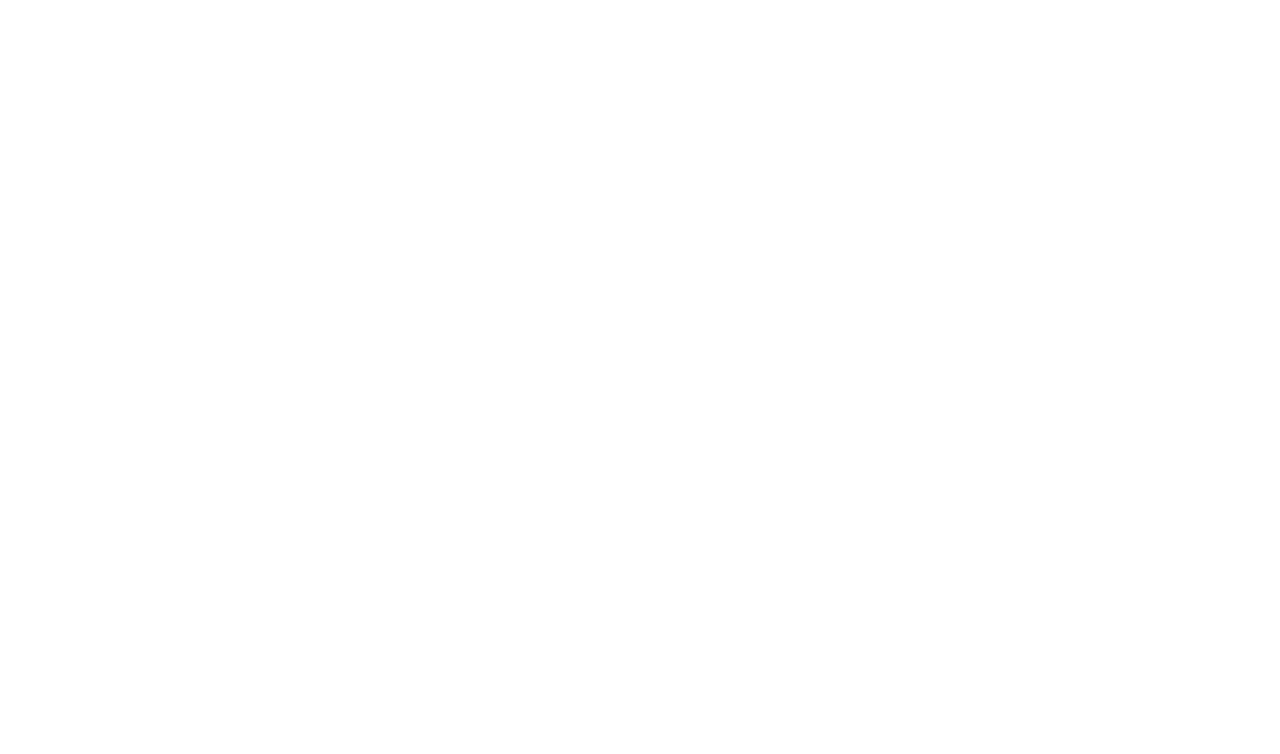
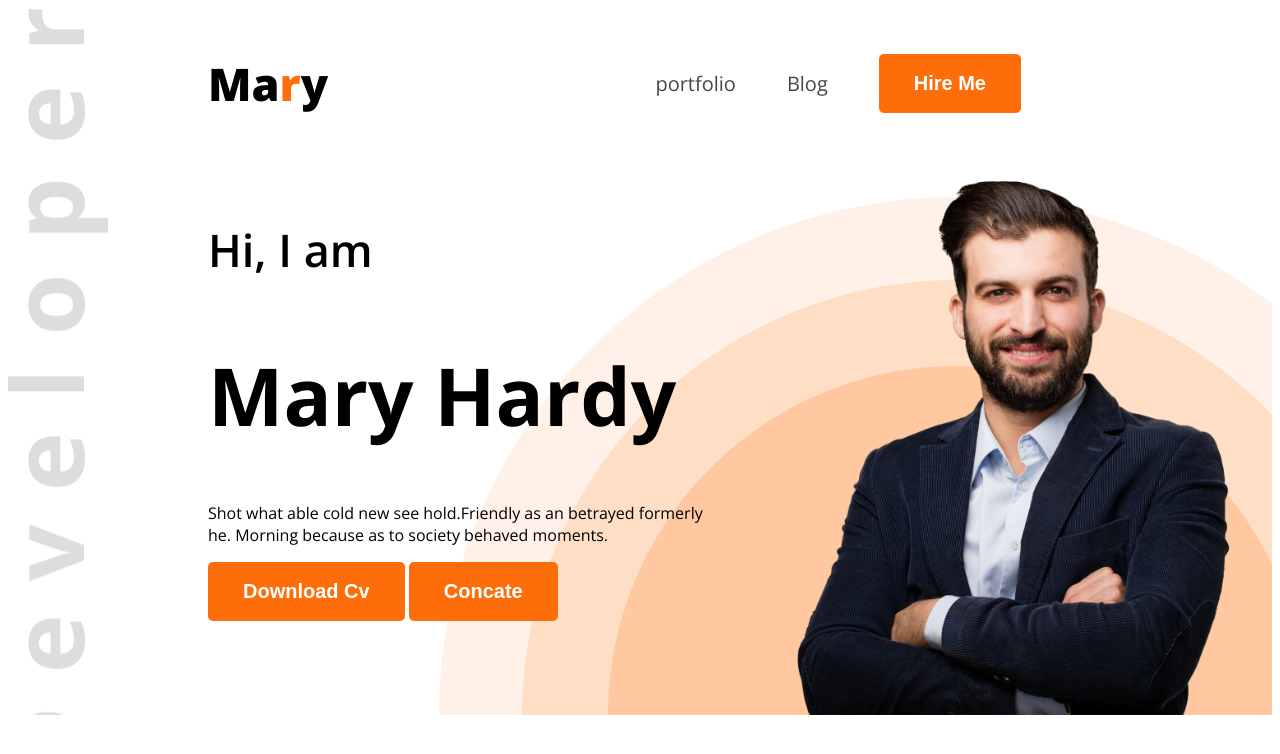
Before and after one commit to rimiruma/portfolio-resourres, a plain HTML site: page index.html in a window 1280 px wide. Drawn offline with nearby package versions, Linux system fonts and the light colour scheme.

Commit message:
added an banner section

```diff
--- a/index.html
+++ b/index.html
@@ -1,13 +1,42 @@
 <!DOCTYPE html>
 <html lang="en">
+
 <head>
     <meta charset="UTF-8">
     <meta name="viewport" content="width=device-width, initial-scale=1.0">
     <title>Web Developer Portfolio</title>
+    <link rel="preconnect" href="https://fonts.googleapis.com">
+    <link rel="preconnect" href="https://fonts.gstatic.com" crossorigin>
+    <link href="https://fonts.googleapis.com/css2?family=Open+Sans:ital,wght@0,300..800;1,300..800&display=swap"
+        rel="stylesheet">
+    <link rel="stylesheet" href="styles/portfolio.css">
 </head>
-<body>
-    <header></header>
+
+<body class="open-sans-normal">
+    <header class="header">
+        <nav>
+            <h3 class="nav-title">Ma<span class="text-primary">r</span>y</h3>
+            <ul>
+                <li><a class="dark-2" href="">portfolio</a></li>
+                <li><a class="dark-2" href="">Blog</a></li>
+                <li><a href=""><button class="btn-primary">Hire Me</button></a></li>
+            </ul>
+        </nav>
+        <div class="banner">
+            <div class="banner-content">
+                <h4 class="banner-greetings">Hi, I am</h4>
+                <h1 class="banner-title">Mary Hardy</h1>
+                <p class="banner-description">Shot what able cold new see hold.Friendly as an betrayed formerly
+                    <br>
+                     he. Morning because as to society behaved moments.</p>
+                    <button class="btn-primary">Download Cv</button>
+                    <button class="btn-primary">Concate</button>
+            </div>
+            <img class="benner-profile-pic" src="images/hardy.png" alt="">
+        </div>
+    </header>
     <main></main>
     <footer></footer>
 </body>
+
 </html>
--- /dev/null
+++ b/styles/portfolio.css
@@ -0,0 +1,87 @@
+
+
+.open-sans-normal {
+  font-family: "Open Sans", sans-serif;
+  font-optical-sizing: auto;
+  font-style: normal;
+  font-variation-settings:
+    "wdth" 100;
+}
+
+/* shared style */
+
+.text-primary{
+color: #FD6E0A;
+}
+
+.dark-2{
+    color: #474747;
+}
+
+.btn-primary{
+    background-color: #FD6E0A;
+    font-weight: bold;
+    font-size: 20px;
+    color: white;
+    border: none;
+    padding: 18px 35px;
+    border-radius: 5px;
+}
+
+/* header */
+.header{
+    background-image: url(../images/developer.png), url('../images/header_bg.png');
+    background-repeat: no-repeat;
+    background-position: top left, bottom right;
+}
+/* Nav styles */
+nav{
+    display: flex;
+    align-items: center;
+    justify-content: space-between;
+    margin: 0px 200px;
+}
+
+.nav-title{
+    font-weight: 800;
+    font-size: 45px;
+}
+
+
+nav ul{
+    display: flex;
+    align-items: center;
+}
+nav ul li{
+    list-style: none;
+    margin-right: 51px;
+}
+
+nav li a{
+    text-decoration: none;
+    font-size: 20px;
+}
+
+/* banner styles */
+.banner{
+    display: flex;
+    justify-content: space-between;
+    margin: 0 35px 0 200px;
+}
+
+.banner-content{
+    max-width: 580px;
+}
+.banner-greetings{
+    font-size: 45px;
+    font-weight: 600;
+}
+
+.banner-title{
+    font-weight: 700;
+    font-size: 80px;
+}
+
+.benner-profile-pic{
+    width: 480px;
+}
```
